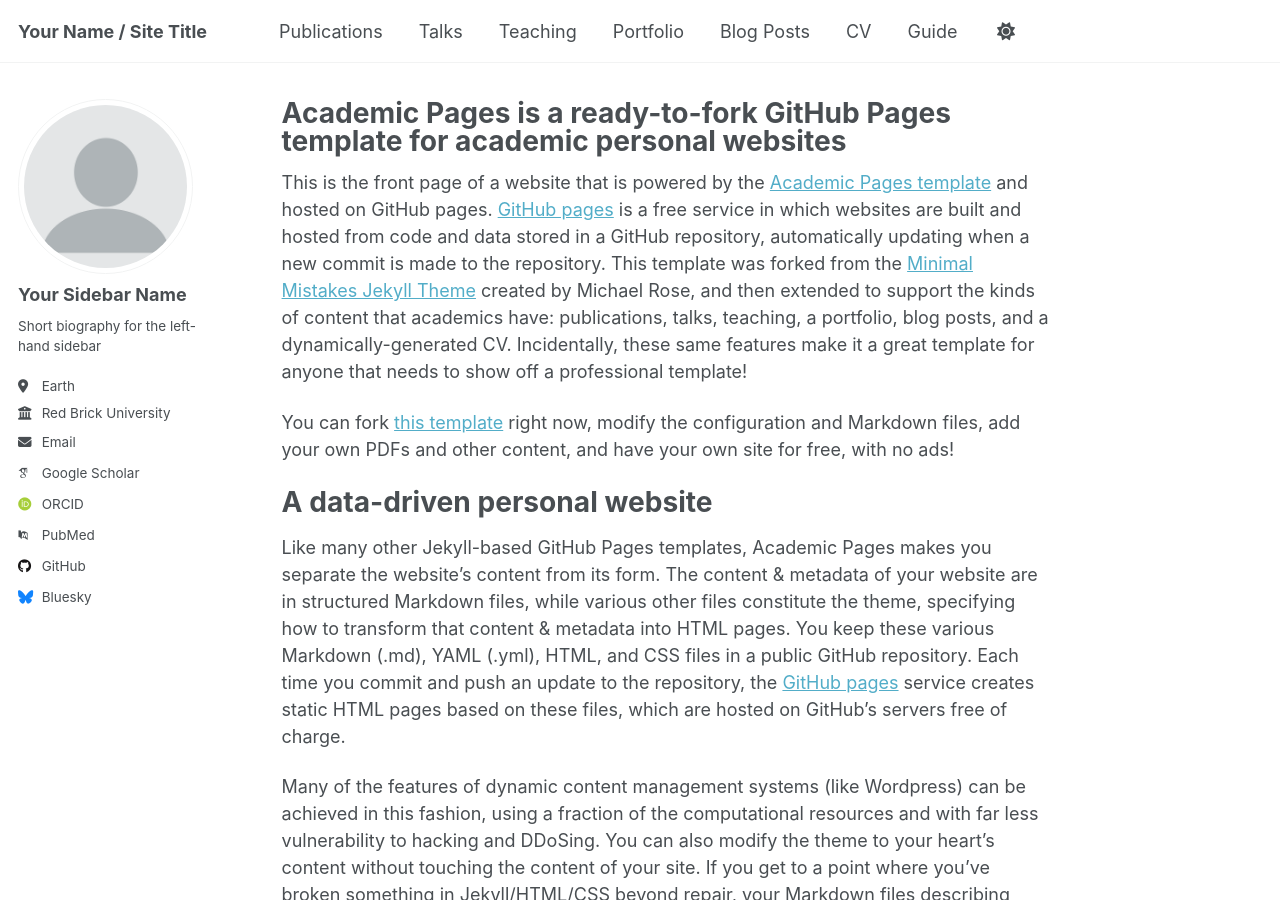
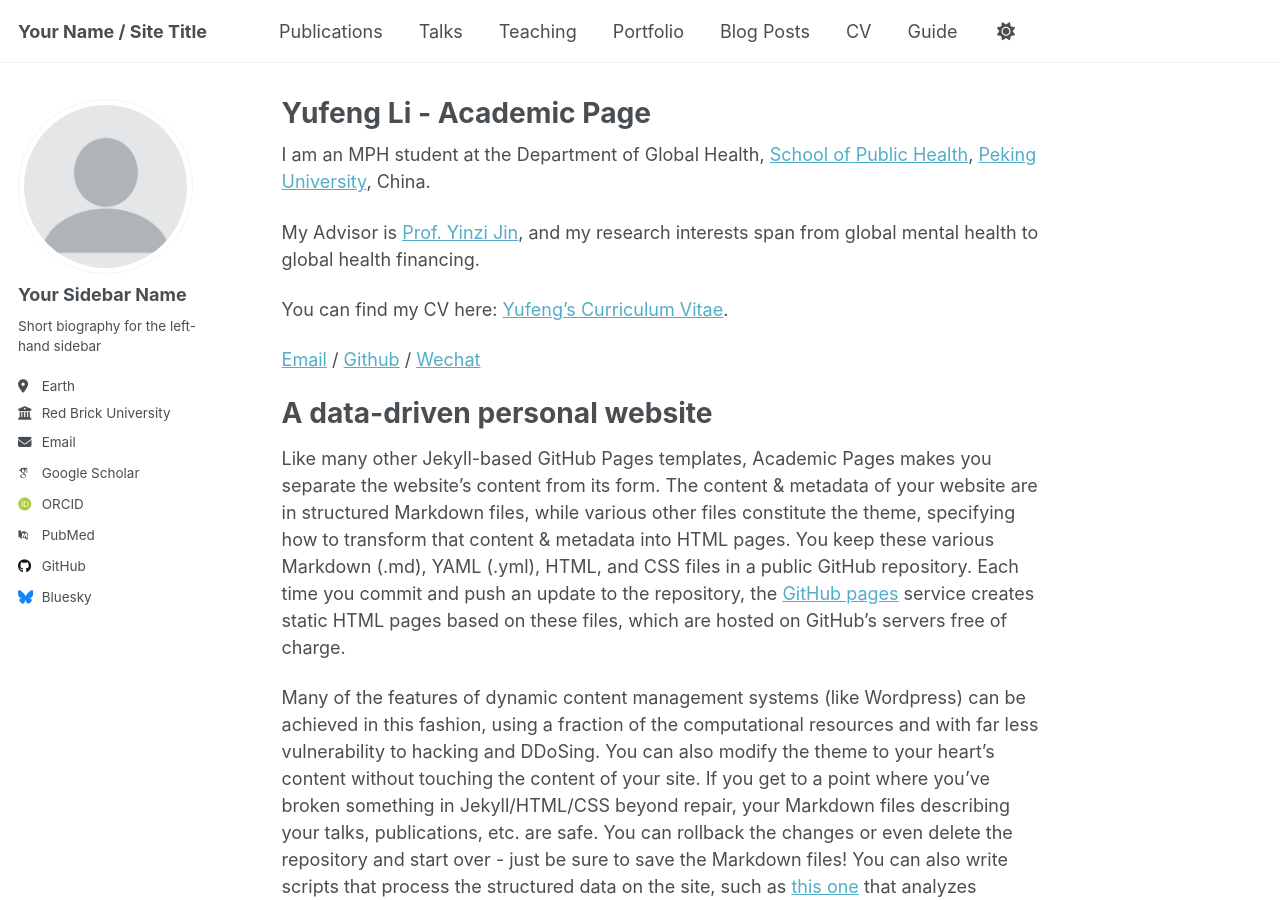
Before and after one commit to yfli0324/yfli0324.github.io, a Jekyll site: the page built from _pages/about.md, in a window 1280 px wide and 900 px high. Built offline with Jekyll 4.4.1, drawn with Linux system fonts in a browser that asks for light colours; some web fonts are replaced; a script that is not in the unit is left out.

Commit message:
Update about.md

```diff
--- a/_pages/about.md
+++ b/_pages/about.md
@@ -1,15 +1,22 @@
 ---
 permalink: /
-title: "Academic Pages is a ready-to-fork GitHub Pages template for academic personal websites"
+title: "Yufeng Li - Academic Page"
 author_profile: true
 redirect_from:
   - /about/
   - /about.html
 ---
 
-This is the front page of a website that is powered by the [Academic Pages template](https://github.com/academicpages/academicpages.github.io) and hosted on GitHub pages. [GitHub pages](https://pages.github.com) is a free service in which websites are built and hosted from code and data stored in a GitHub repository, automatically updating when a new commit is made to the repository. This template was forked from the [Minimal Mistakes Jekyll Theme](https://mmistakes.github.io/minimal-mistakes/) created by Michael Rose, and then extended to support the kinds of content that academics have: publications, talks, teaching, a portfolio, blog posts, and a dynamically-generated CV. Incidentally, these same features make it a great template for anyone that needs to show off a professional template!
+I am an MPH student at the Department of Global Health, [School of Public Health](https://sph.pku.edu.cn/English/Homepage.htm), [Peking University](https://english.pku.edu.cn), China.
 
- You can fork [this template](https://github.com/academicpages/academicpages.github.io) right now, modify the configuration and Markdown files, add your own PDFs and other content, and have your own site for free, with no ads!
+My Advisor is [Prof. Yinzi Jin](https://sph.pku.edu.cn/info/1719/5430.htm), and my research interests span from global mental health to global health financing.
+
+
+You can find my CV here: [Yufeng's Curriculum Vitae](../assets/Curriculum_Vitae.pdf).
+
+[Email](mailto:yufengli@hsc.pku.edu.cn) / [Github](https://github.com/yfli0324) / [Wechat](../images/wechat.jpg)
+
+
 
 A data-driven personal website
 ======
```
